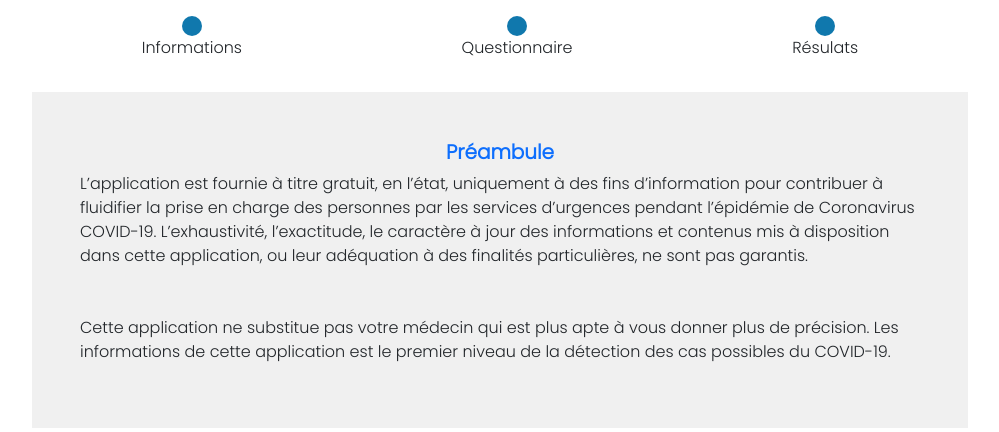
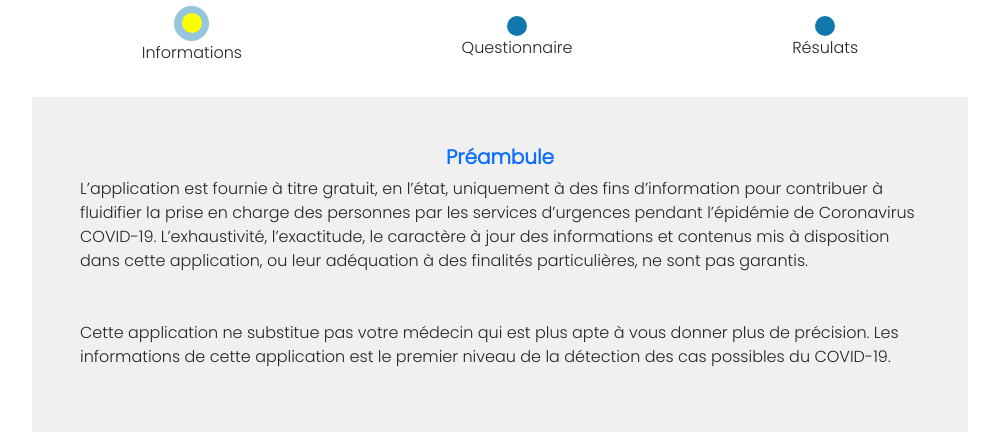
Before and after one commit to lahlaliwassim2/Test-COVID-19, a PHP site: page /ready.php in a window 1280 px wide. Shown: the part 66-498 px from the top of the page, without its empty margins (140-1139 px from the left). Run offline with PHP 8.4, Linux system fonts and the light colour scheme; some libraries are stand-ins or nearby versions.

Commit message:
add stiper

```diff
--- a/js/result.js
+++ b/js/result.js
@@ -1,6 +1,6 @@
 let localstorage = window.localStorage
 let Questions = JSON.parse(localstorage.getItem('Questions'));
-console.log(Questions)
+console.log(localstorage)
 // -------------------function for calcul maladie----------------------------
 function malad_calcul() {
     let mal = 0;
--- a/questions.php
+++ b/questions.php
@@ -13,7 +13,9 @@
                 <p>Informations</p>
             </div>
             <div class="Ques d-flex flex-column align-items-center">
-                <span class=" circle rounded-circle"></span>
+            <div class="circleSelct rounded-circle">
+                    <div class="circle rounded-circle circleSelc"></div>
+                </div>
                 <p>Questionnaire</p>
             </div>
             <div class="Res d-flex flex-column align-items-center">
--- a/ready.php
+++ b/ready.php
@@ -8,7 +8,9 @@
     <main class="container w-75">
         <div class="stiper d-flex justify-content-around my-3">
             <div class="Info d-flex flex-column align-items-center">
-                <span class=" circle rounded-circle"></span>
+            <div class="circleSelct rounded-circle">
+                    <div class="circle rounded-circle circleSelc"></div>
+                </div>
                 <p>Informations</p>
             </div>
             <div class="Ques d-flex flex-column align-items-center">
```
